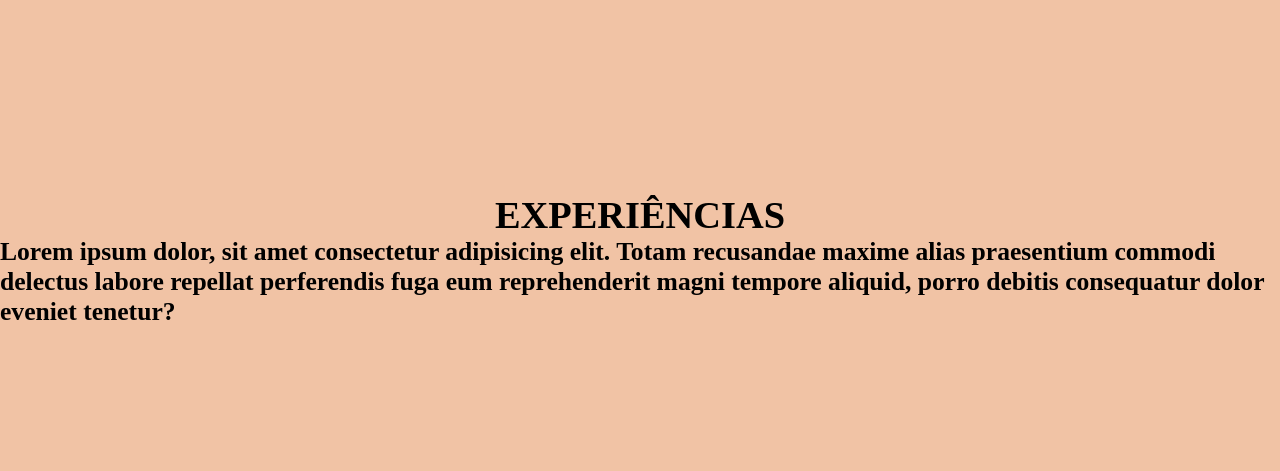
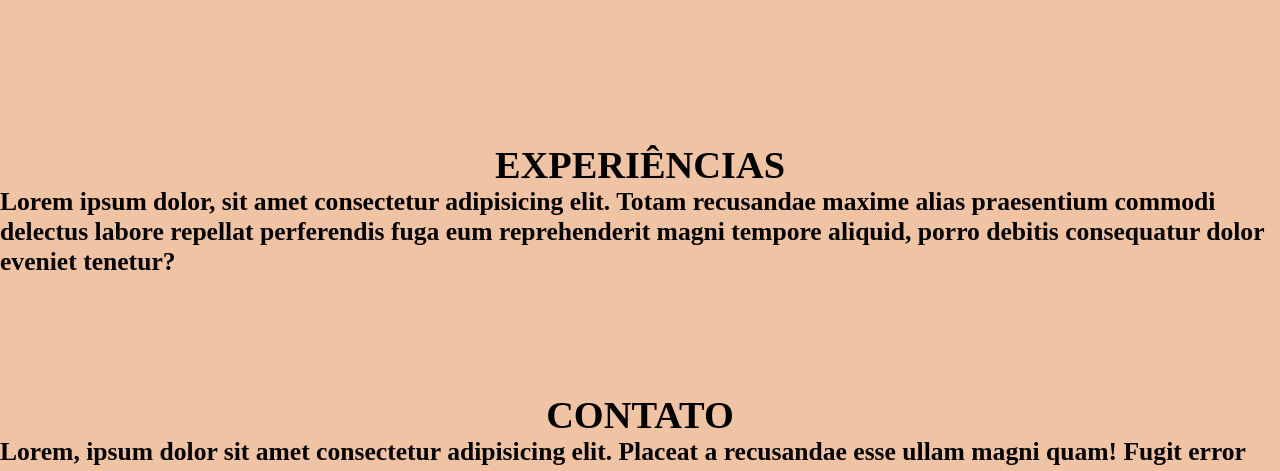
Before and after one commit to gustavcria/sitedopae, a plain HTML site: page index.html in a window 1280 px wide. Shown: the part 803-1274 px from the top of the page. Drawn offline with Linux system fonts and the light colour scheme.

Commit message:
Update index.css

```diff
--- a/index.css
+++ b/index.css
@@ -81,7 +81,7 @@ main{
     color: var(--textocor);
     background-color:var(--tompastel);
     text-align: var(--textocentralizado);
-    height: 1000px;
+    height: 1100px;
 }
 
 section#home{
@@ -89,14 +89,14 @@ section#home{
  text-align: center;
 }
 section#port{
-    height: 300px;
+    height: 250px;
 }
 section#exp{
-    height: 300px;
+    height: 250px;
 
 }
 section#cont{
-    height: 300px;
+    height: 250px;
 
 }
 
```
